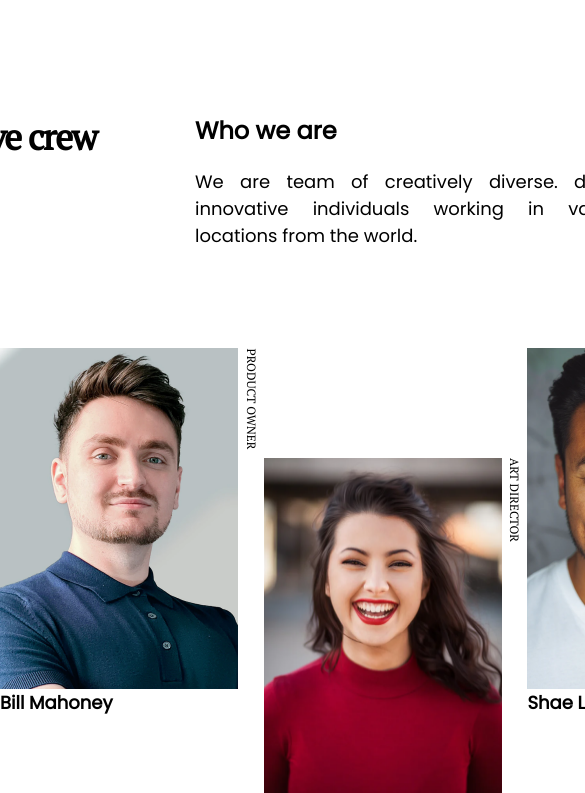
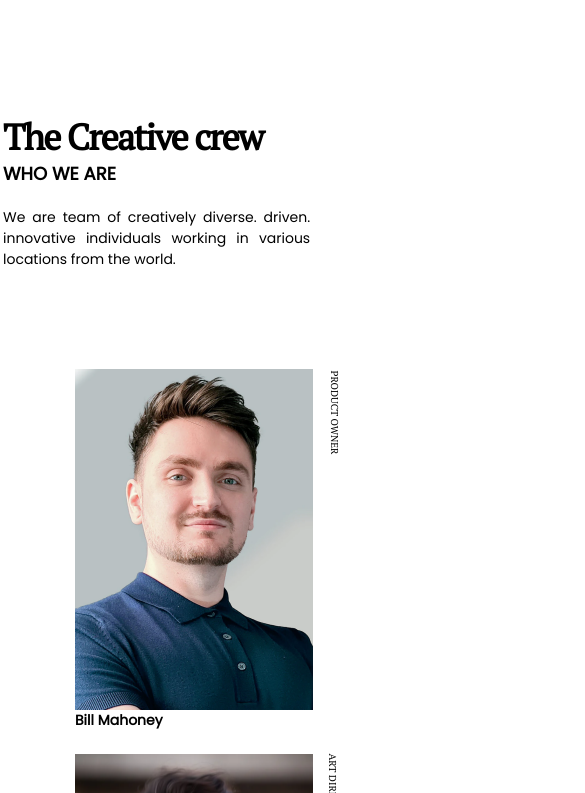
Before and after one commit to HumbertoDevelop/TeamWeb, a plain HTML site: page index.html in a window 390 px wide. Shown: the top 793 px of the page, 585 px wide, since content can reach past the window. Drawn offline with Linux system fonts and the light colour scheme.

Commit message:
media query modified
px media query modified

```diff
--- a/styles/style.css
+++ b/styles/style.css
@@ -1,8 +1,6 @@
 @import url('https://fonts.googleapis.com/css2?family=Montserrat&family=PT+Serif&family=Poppins&display=swap');
 
-/*   font-family: 'Montserrat', sans-serif;
-  font-family: 'Poppins', sans-serif;
-  font-family: 'PT Serif', serif; */
+
 
     :root{
         --padding-paragragh: 20px;
@@ -156,10 +154,35 @@
 
 
 
-    @media (max-width: 375px){
+    @media (max-width: 425px){
+
         .header{
             display: flex;
             flex-direction: column;
+        }
+
+        .header-1{
+            font-size: 36px;
+            line-height: 48px;
+            letter-spacing: -0.045em;
+        }
+        .header-2{
+
+            width: 100%;
+        }
+        .header-2 h2{
+            font-weight: 600;
+            font-size: 18px;
+            line-height: 27px;
+            /* identical to box height */
+
+            text-transform: uppercase;
+        }
+
+        .header-2 p{
+            width: 80%;
+            font-size: 14px;
+            line-height: 21px;
         }
         .section__card{
             grid-template-columns: 1fr;
@@ -167,6 +190,17 @@
             gap: 10px 10px;
         }
 
+        .card h3{
+            font-weight: 600;
+            font-size: 14px;
+            line-height: 21px;
+        }
+
+        .card h4{
+            font-size: 10px;
+            line-height: 13px;
+            text-transform: uppercase;
+        }
         .card:nth-child(2),.card:nth-child(5){
             position: relative;
             top: 0;
```
Also changed, not shown: index.html (+0 -6 lines).
